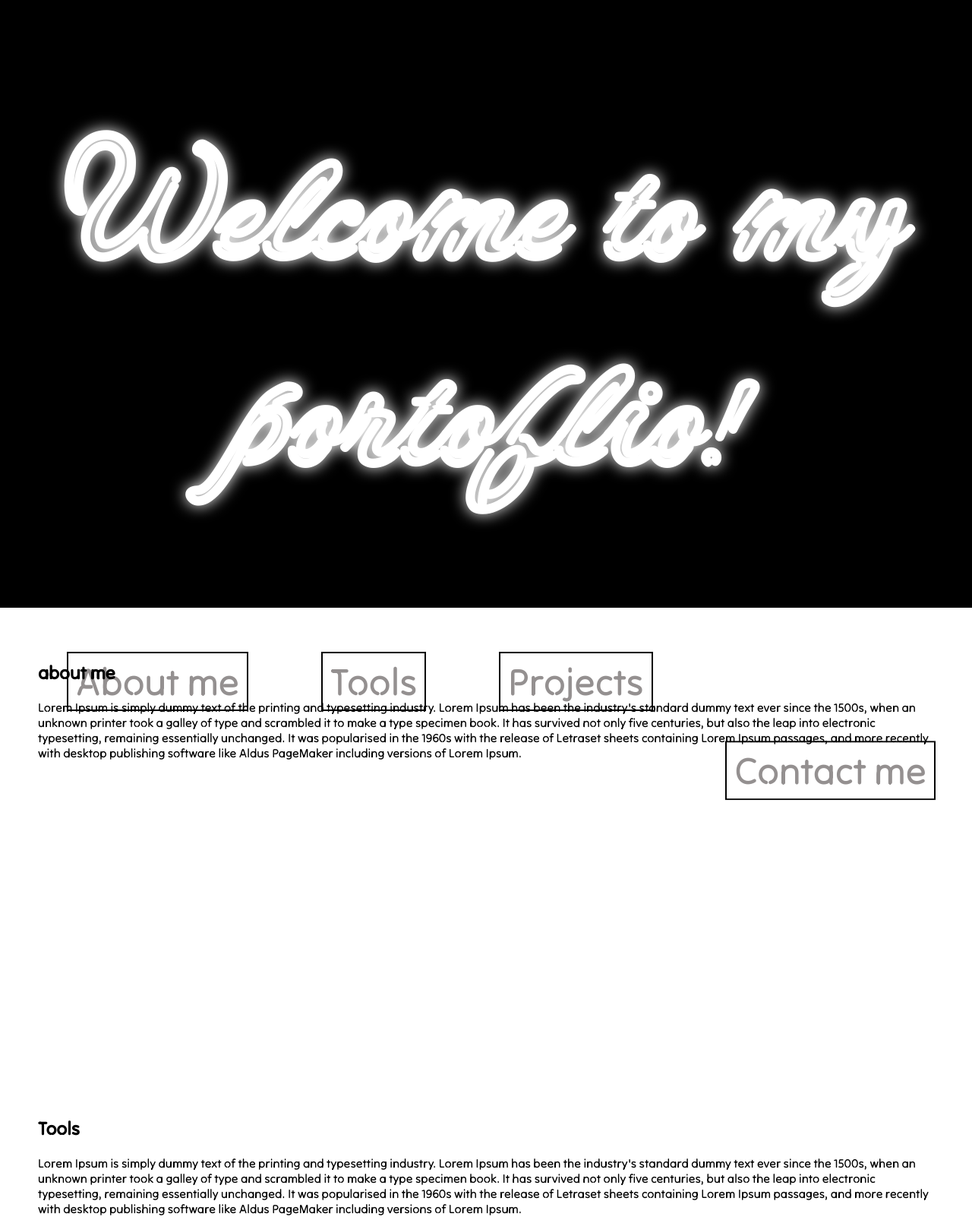
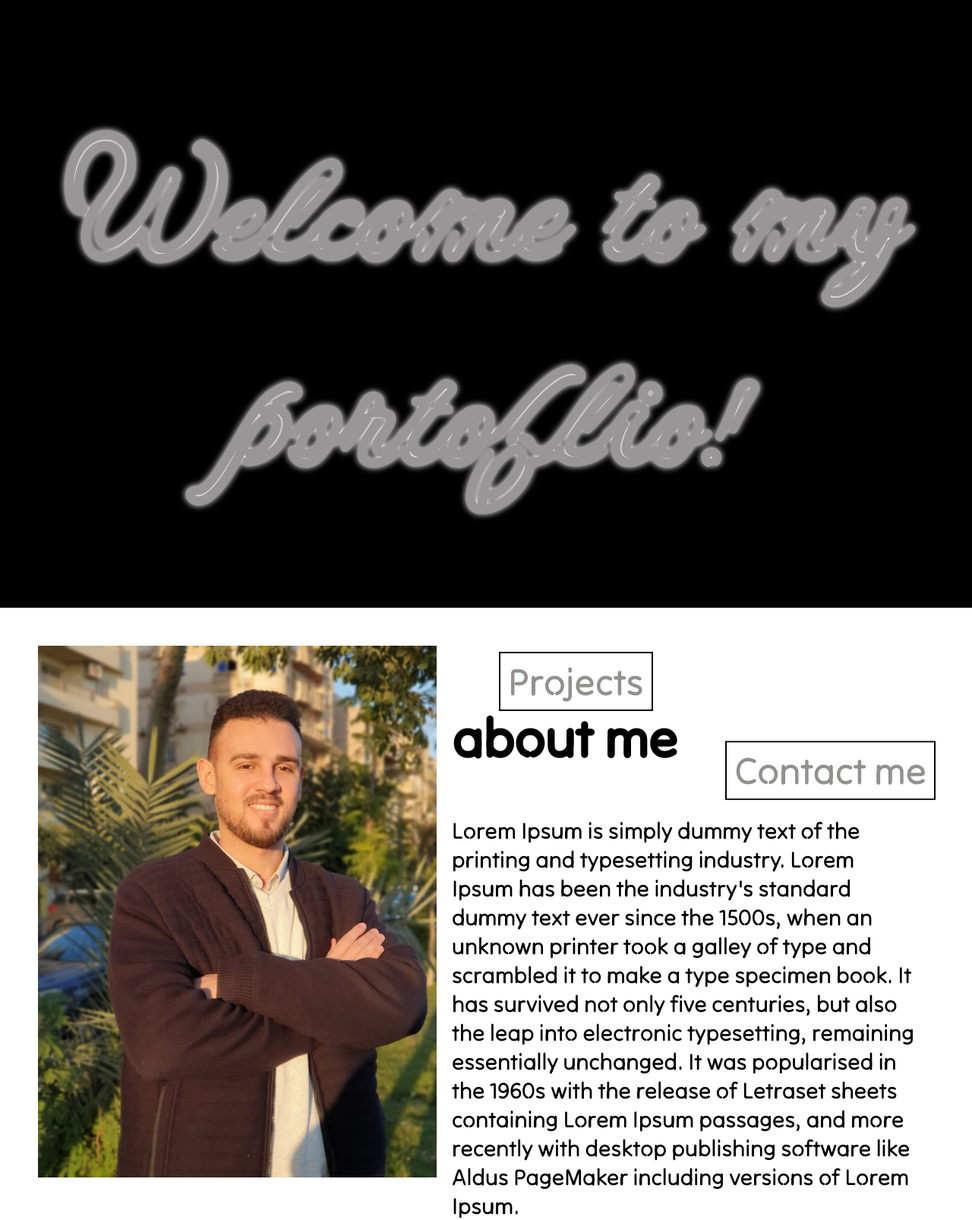
Before and after one commit to Barghout22/portfolio, a plain HTML site: page index.html in a window 1280 px wide. Shown: the top 1606 px of the page at 76% size. Drawn offline with Linux system fonts and the light colour scheme.

Commit message:
added and divided the about section for the wide screen resolution.

```diff
--- a/index.html
+++ b/index.html
@@ -20,6 +20,8 @@
     </header>
     <main>
       <section id="section1">
+       <img src="myImage.jpg" alt="picture of me" class="myImage">
+         <div class="aboutContainer">
              <h2>about me</h2>
                      <p>
               Lorem Ipsum is simply dummy text of the printing and typesetting
@@ -32,6 +34,7 @@
               more recently with desktop publishing software like Aldus PageMaker
               including versions of Lorem Ipsum.
                      </p>
+         </div>
       </section>
       <section id="section2">
         <h2>Tools</h2>
@@ -49,6 +52,7 @@
       </section>
       <section id="section3">
         <h2>Projects</h2>
+        <div class="projectContainer"></div>
         <p>
           Lorem Ipsum is simply dummy text of the printing and typesetting
           industry. Lorem Ipsum has been the industry's standard dummy text ever
--- a/style.css
+++ b/style.css
@@ -27,8 +27,8 @@ h1 {
   font-family: BillBoard;
   font-size: 200px;
   text-shadow: 0 0 0px white;
-  animation: lightUp 3s 1s 1 ease-in;
-  animation: glow 2s 3s infinite alternate;
+  animation: lightUp 2s 1s 1 ease-in;
+  animation: glow 2s 1s infinite alternate;
 }
 
 @keyframes lightUp {
@@ -38,7 +38,7 @@ h1 {
   }
 
   50% {
-    color: white;
+    color: rgb(152, 150, 150);
     text-shadow: 0 0 8px white;
   }
   to {
@@ -49,7 +49,7 @@ h1 {
 
 @keyframes glow {
   from {
-    color: white;
+    color: rgb(152, 150, 150);
     text-shadow: 0 0 8px white;
   }
   to {
@@ -112,14 +112,14 @@ main {
 
 section {
   padding: 50px;
-  height: 500px;
+  height: 800px;
 }
 
 button.scrollUpBtn {
   position: fixed;
   display: none;
-  right: 10vw;
-  bottom: 20vh;
+  right: 5vw;
+  bottom: 10vh;
   width: 100px;
   height: 100px;
   border-radius: 50%;
@@ -131,3 +131,23 @@ button.scrollUpBtn {
   box-shadow: 2px 2px black;
   transform: scale(1.04);
 }
+
+#section1 {
+  display: flex;
+}
+
+.aboutContainer {
+  margin: 20px;
+}
+
+.myImage {
+  height: 700px;
+}
+
+h2 {
+  font-size: 70px;
+}
+
+p {
+  font-size: 30px;
+}
```
Also changed, not shown: myImage.jpg (added). Lines whose indentation alone changed are shown as unchanged.
